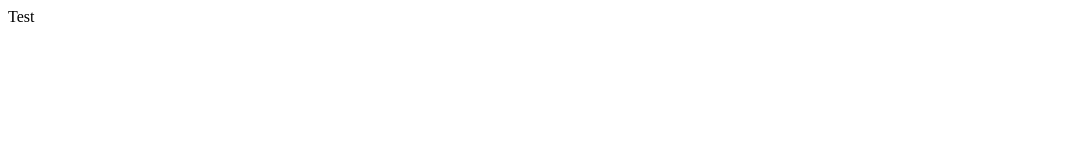
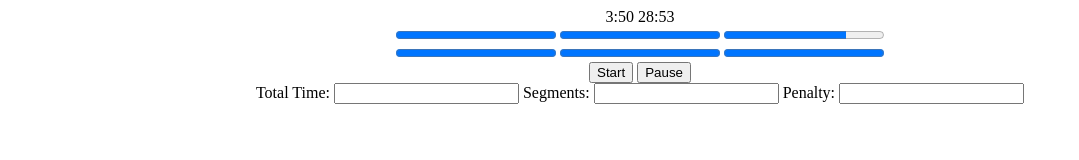
Before and after one commit to nordsieck/segmented-timer, a plain HTML site: page index.html in a window 1280 px wide. Shown: the whole page, without its empty margins (0-1079 px from the left). Drawn offline with Linux system fonts and the light colour scheme.

Commit message:
basic controls

```diff
--- a/index.html
+++ b/index.html
@@ -1,5 +1,35 @@
 <html>
+  <head>
+    <script src = "lib.js"></script>
+    <link href = "main.css" rel = "stylesheet">
+  </head>
   <body>
-    Test
+    <div>
+      <span id="current">3:50</span> <span id="total">28:53</span>
+    </div>
+
+    <div>
+      <progress value = "300.7" max = "300.7"></progress>
+      <progress value = "300.7" max = "300.7"></progress>
+      <progress value = "230" max = "300.7"></progress>
+      <br />
+      <progress value = "300.7" max = "300.7"></progress>
+      <progress value = "300.7" max = "300.7"></progress>
+      <progress value = "300.7" max = "300.7"></progress>
+    </div>
+
+    <div>
+      <button name = "start" type = "submit" value = "start">Start</button>
+      <button name = "pause" type = "submit" value = "pause">Pause</button>
+    </div>
+
+    <div>
+      <label for = "total">Total Time: </label>
+      <input type = "text" id = "total" name = "total">
+      <label for = "segments">Segments: </label>
+      <input type = "text" id = "segments" name = "segments">
+      <label for = "penalty">Penalty: </label>
+      <input type = "text" id = "penalty" name = "penalty">
+    </div><br />
   </body>
 </html>
--- /dev/null
+++ b/lib.js
@@ -0,0 +1 @@
+'use strict';
--- /dev/null
+++ b/main.css
@@ -0,0 +1,3 @@
+div {
+    text-align: center;
+}
```
